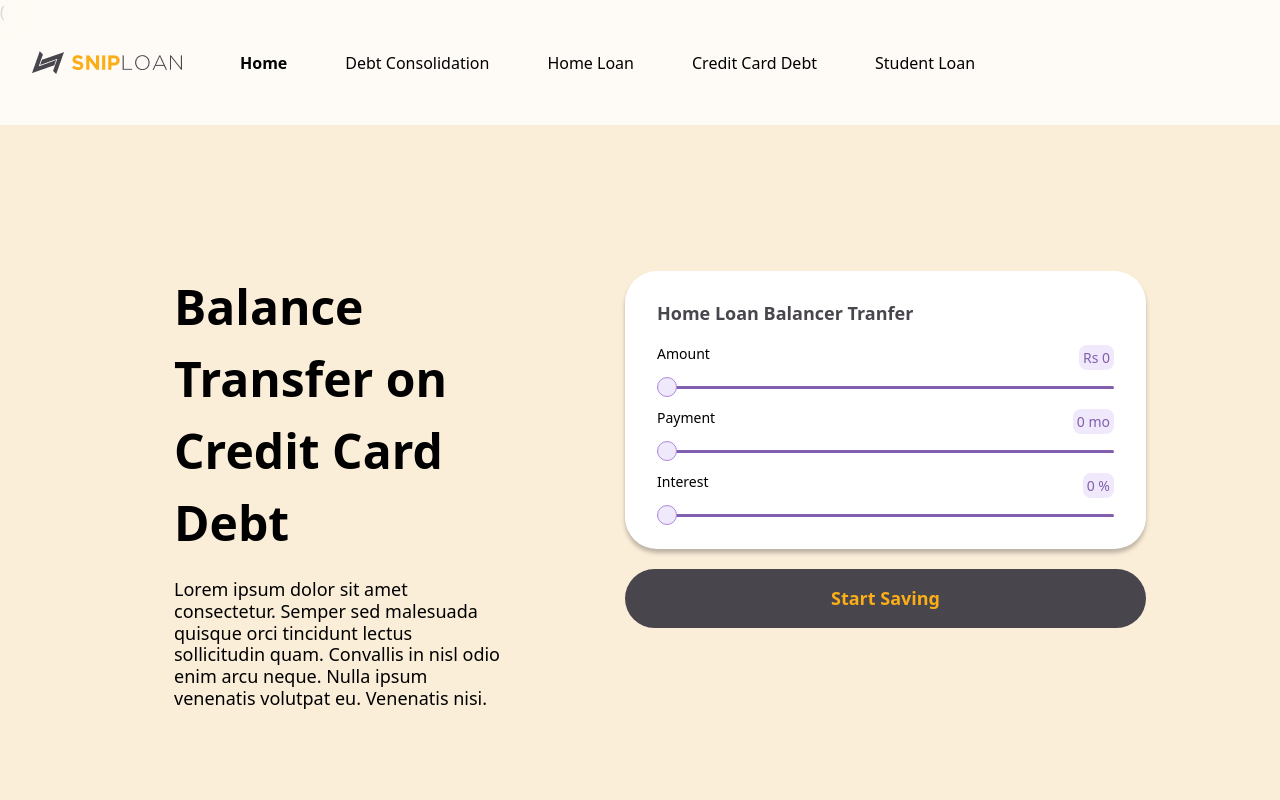
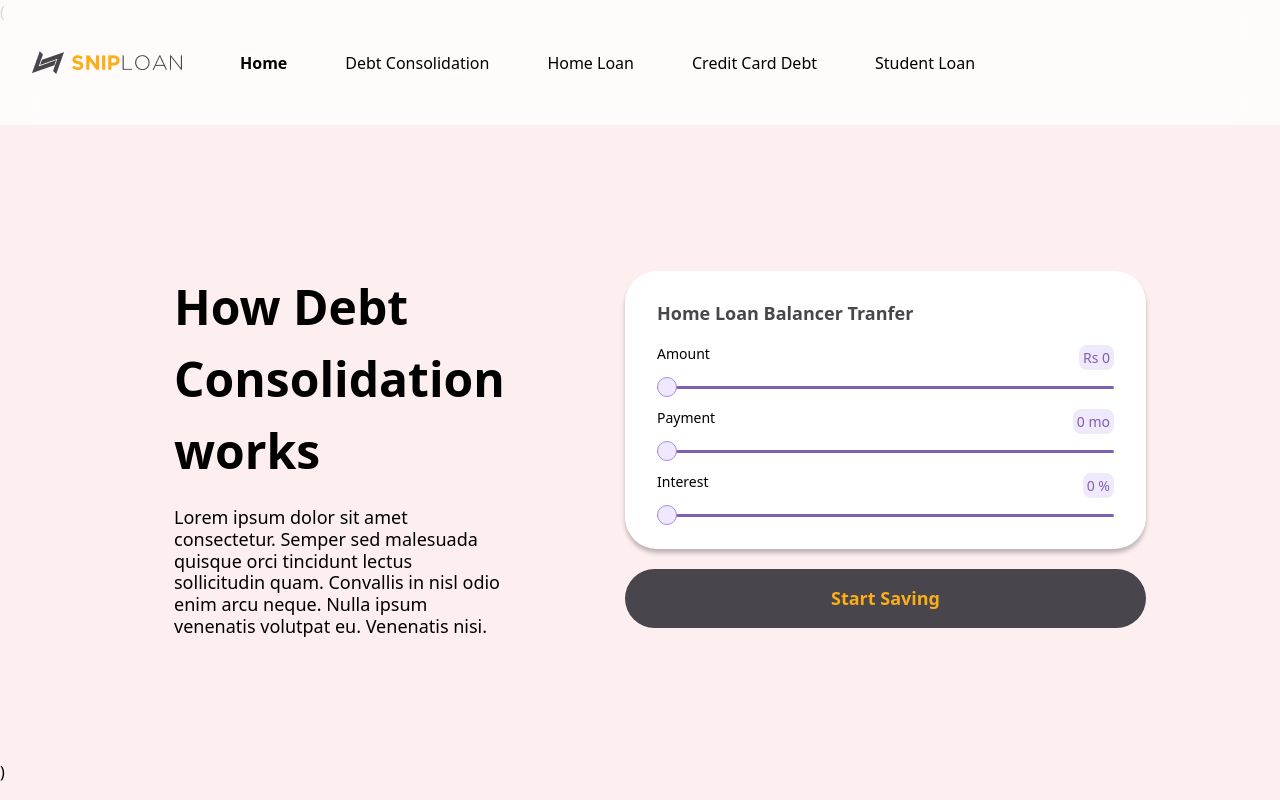
Before and after one commit to mahi25soni/temp-shiploan-frontend, a Next.js app: page /debt-consolidation in a window 1280 px wide. Shown: the top 800 px of the page. Built offline with nearby package versions, Linux system fonts and the light colour scheme.

Commit message:
Refactor : Cross icon added

```diff
--- a/src/app/debt-consolidation/page.tsx
+++ b/src/app/debt-consolidation/page.tsx
@@ -77,8 +77,8 @@ const DebtConsolidation = () => {
   return (
 
 
-    <div className='min-h-screen w-full bg-light-skin pb-5'>
-      (<PageWrapper heading='Balance Transfer on Credit Card Debt' altText='Background Image' bgColor='#FBEED9' mainImage='/money and pie chart.png' description='Lorem ipsum dolor sit amet consectetur. Semper sed malesuada quisque orci tincidunt lectus sollicitudin quam. Convallis in nisl odio enim arcu neque. Nulla ipsum venenatis volutpat eu. Venenatis nisi.'>
+    <div className='min-h-screen w-full bg-light-purple pb-5'>
+      (<PageWrapper heading='How Debt Consolidation works' altText='Background Image' bgColor='#FBEED9' mainImage='/money and pie chart.png' description='Lorem ipsum dolor sit amet consectetur. Semper sed malesuada quisque orci tincidunt lectus sollicitudin quam. Convallis in nisl odio enim arcu neque. Nulla ipsum venenatis volutpat eu. Venenatis nisi.'>
 
         <LoanCalculator InputDataList={InputRangeData} formik={formik}></LoanCalculator>
         {suggestLoan && <SuggestedLoan {...suggestedLoanData} setSuggestedLenders={setSuggestLenders} />}
--- a/src/components/Navbar/Navbar.tsx
+++ b/src/components/Navbar/Navbar.tsx
@@ -2,6 +2,7 @@
 import Image from "next/image";
 import Link from "next/link";
 import React, { useState } from "react";
+import { RxCross2 } from "react-icons/rx";
 
 const NavbarItems: { [key: string]: string }[] = [
   { tab: "Home", link: "/" },
@@ -71,9 +72,7 @@ const Navbar = () => {
         <div className="fixed inset-0 z-40 bg-white/25  p-8 text-black flex flex-col">
           {/* Close Button */}
           <div className="flex justify-end">
-            <div className="relative h-6 w-6 cursor-pointer" onClick={toggleMobileMenu}>
-              <Image src="/List.svg" fill alt="close menu" className="object-fill" />
-            </div>
+              <RxCross2 className="w-7 h-7 cursor-pointer" onClick={toggleMobileMenu}/>
           </div>
 
           {/* Mobile Navigation Links */}
```
